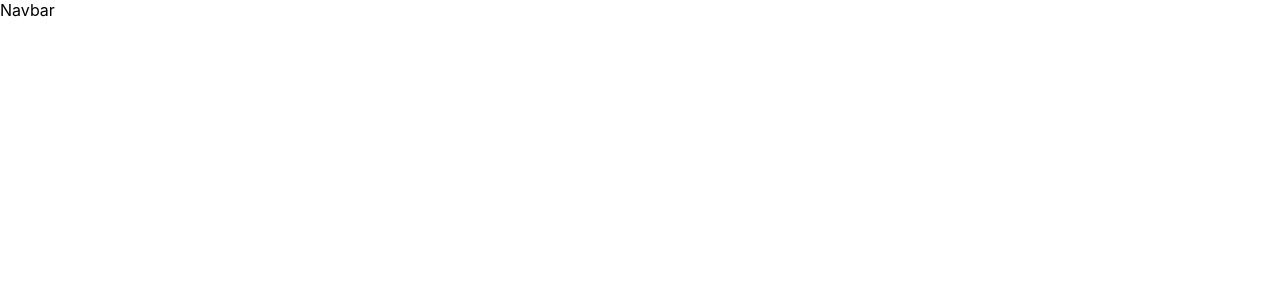
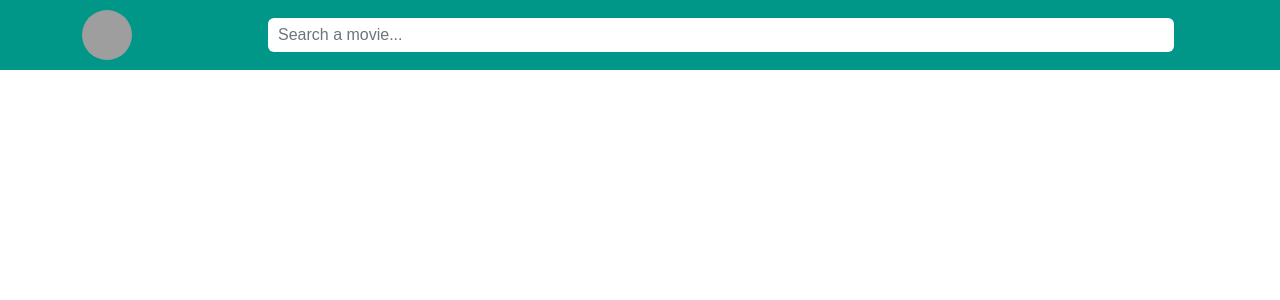
Before and after one commit to mohamedCleanCode/Movies-v2-React, a React (Create React App) app: page / in a window 1280 px wide. Shown: the top 300 px of the page. Built offline with nearby package versions, Linux system fonts and the light colour scheme; grey boxes are pictures that could not be loaded.

Commit message:
add navbar

```diff
--- a/public/index.html
+++ b/public/index.html
@@ -5,6 +5,10 @@
     <link
       rel="icon"
       href="https://e1.pngegg.com/pngimages/974/699/png-clipart-movies-and-popcorn-folder-icon-movies.png"
+    />
+    <link
+      rel="stylesheet"
+      href="https://cdnjs.cloudflare.com/ajax/libs/font-awesome/6.3.0/css/all.min.css"
     />
     <meta name="viewport" content="width=device-width, initial-scale=1" />
     <meta name="theme-color" content="#000000" />
--- a/src/components/Navbar/Navbar.jsx
+++ b/src/components/Navbar/Navbar.jsx
@@ -1,7 +1,29 @@
 import React from "react";
+import { Col, Container, Row } from "react-bootstrap";
 
 const Navbar = () => {
-  return <div>Navbar</div>;
+  return (
+    <div className="navbar">
+      <Container>
+        <Row className="justify-content-between w-100 align-items-center">
+          <Col sm={2} className="logo">
+            <img
+              src="https://e1.pngegg.com/pngimages/974/699/png-clipart-movies-and-popcorn-folder-icon-movies.png"
+              alt="logo"
+              className="rounded-circle"
+            />
+          </Col>
+          <Col sm={10} className="input-search">
+            <input
+              type="text"
+              className="form-control border-0"
+              placeholder="Search a movie..."
+            />
+          </Col>
+        </Row>
+      </Container>
+    </div>
+  );
 };
 
 export default Navbar;
--- a/src/index.css
+++ b/src/index.css
@@ -1,13 +1,26 @@
+:root {
+  --primary: #009688;
+}
+* {
+  box-sizing: border-box;
+  margin: 0;
+  padding: 0;
+}
 body {
-  margin: 0;
-  font-family: -apple-system, BlinkMacSystemFont, 'Segoe UI', 'Roboto', 'Oxygen',
-    'Ubuntu', 'Cantarell', 'Fira Sans', 'Droid Sans', 'Helvetica Neue',
-    sans-serif;
-  -webkit-font-smoothing: antialiased;
-  -moz-osx-font-smoothing: grayscale;
+  font-family: Arial, Helvetica, sans-serif;
 }
-
-code {
-  font-family: source-code-pro, Menlo, Monaco, Consolas, 'Courier New',
-    monospace;
+.navbar {
+  height: 70px;
+  background-color: var(--primary);
 }
+.navbar .logo img {
+  width: 50px;
+  height: 50px;
+  object-fit: cover;
+}
+.navbar .input-search input {
+  width: 100%;
+  padding: 5px 10px;
+  color: var(--primary);
+  caret-color: var(--primary);
+}
--- a/src/index.js
+++ b/src/index.js
@@ -1,3 +1,5 @@
+import "bootstrap/dist/css/bootstrap.min.css";
+import "bootstrap/dist/js/bootstrap.bundle";
 import React from "react";
 import ReactDOM from "react-dom/client";
 import App from "./App";
```
